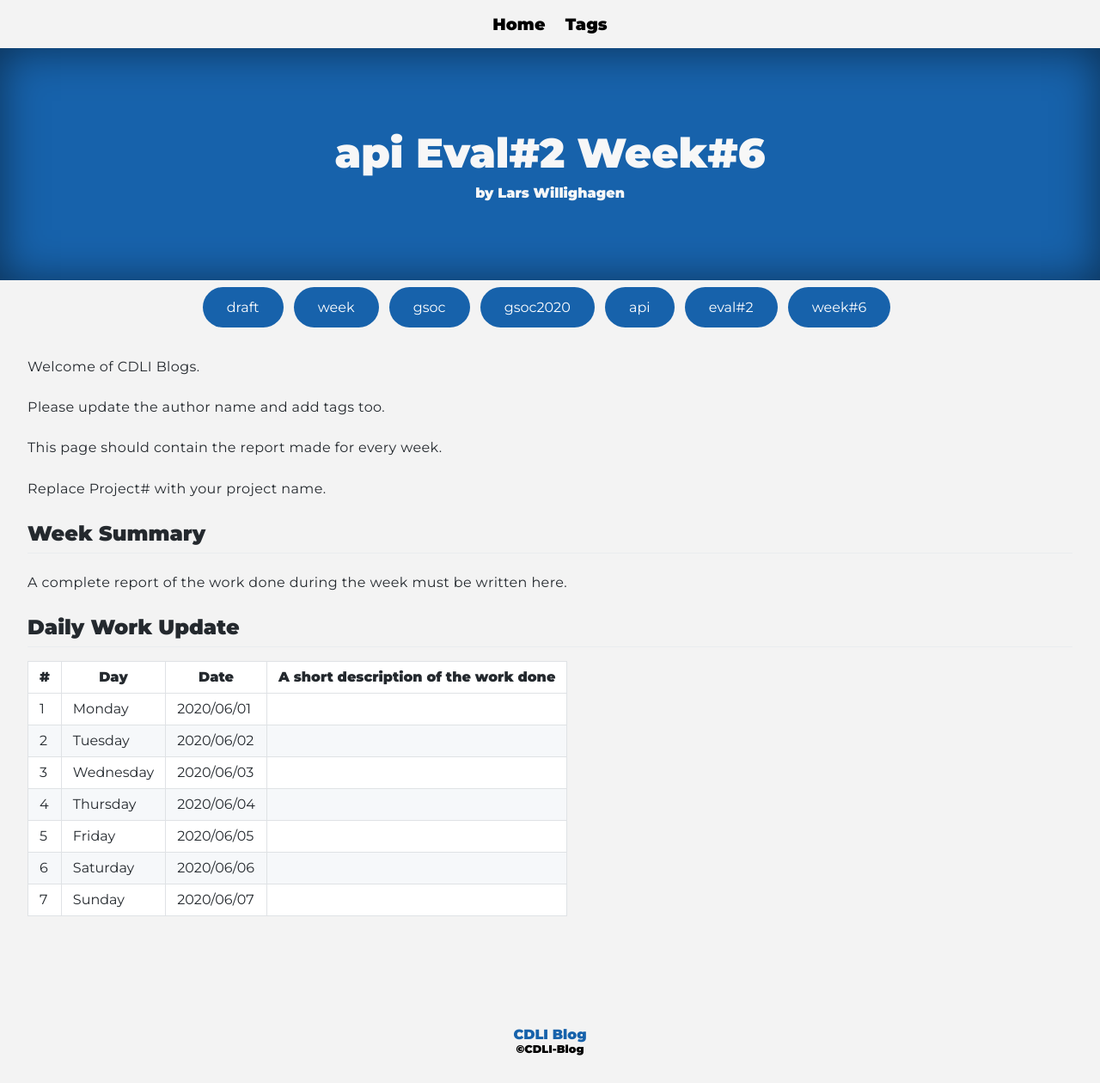
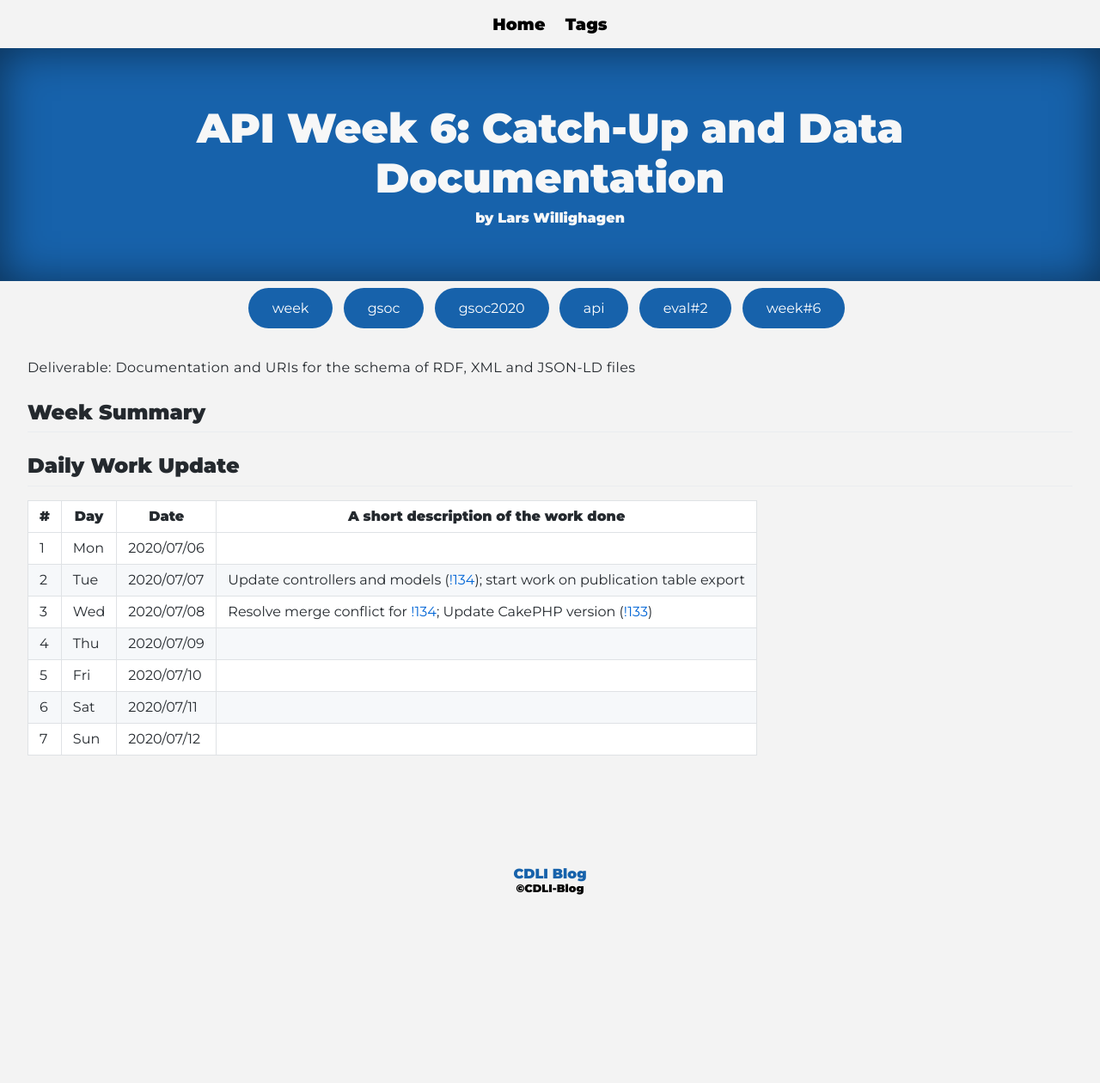
Before and after one commit to cdli-gh/blog, a Jekyll site: the page built from _blog/gsoc20/api/posts/07_week6.md, in a window 1280 px wide. Shown: the whole page at 86% size. Built offline with Jekyll 4.4.1, drawn with Linux system fonts in a browser that asks for light colours; Markdown is read by kramdown in place of the engine named in the settings; after the commit the page ends 1073 px from its top, so only the background shows below that.

Commit message:
gsoc20/api: week 5 days 5-7; week 6 days 1-3

```diff
--- a/_blog/gsoc20/api/posts/07_week6.md
+++ b/_blog/gsoc20/api/posts/07_week6.md
@@ -1,30 +1,24 @@
 ---
 layout: page
-title: api Eval#2 Week#6
+title: "API Week 6: Catch-Up and Data Documentation"
 author: "Lars Willighagen"
-tags: ["draft","week","gsoc","gsoc2020","api","eval#2","week#6"]
+tags: ["week","gsoc","gsoc2020","api","eval#2","week#6"]
 ---
-Welcome of CDLI Blogs.
 
-Please update the author name and add tags too.
-
-This page should contain the report made for every week.
-
-Replace Project# with your project name.
+Deliverable: Documentation and URIs for the schema of RDF, XML and JSON-LD files
 
 ## Week Summary
 
-A complete report of the work done during the week must be written here.
 
 
 ## Daily Work Update
 
-|\#|Day|Date|A short description of the work done|
-|---	|---	|---	|---	|
-|1   	| Monday 	|   2020/06/01	|   	|
-|2   	| Tuesday  	|   2020/06/02	|   	|
-|3   	| Wednesday  	|  2020/06/03 	|   	|
-|4   	| Thursday  	|   2020/06/04	|   	|
-|5   	| Friday  	|   2020/06/05	|   	|
-|6   	| Saturday  	|   2020/06/06	|   	|
-|7   	| Sunday  	|   2020/06/07	|   	|
+| # | Day | Date       | A short description of the work done |
+|---|-----|------------|--------------------------------------|
+| 1 | Mon | 2020/07/06 |  |
+| 2 | Tue | 2020/07/07 | Update controllers and models ([!134](https://gitlab.com/cdli/framework/-/merge_requests/134)); start work on publication table export |
+| 3 | Wed | 2020/07/08 | Resolve merge conflict for [!134](https://gitlab.com/cdli/framework/-/merge_requests/134); Update CakePHP version ([!133](https://gitlab.com/cdli/framework/-/merge_requests/133)) |
+| 4 | Thu | 2020/07/09 |  |
+| 5 | Fri | 2020/07/10 |  |
+| 6 | Sat | 2020/07/11 |  |
+| 7 | Sun | 2020/07/12 |  |
```
Also changed, not shown: _blog/gsoc20/api/posts/05_eval1.md (+2 -1 lines), _blog/gsoc20/api/posts/06_week5.md (+5 -2 lines).
